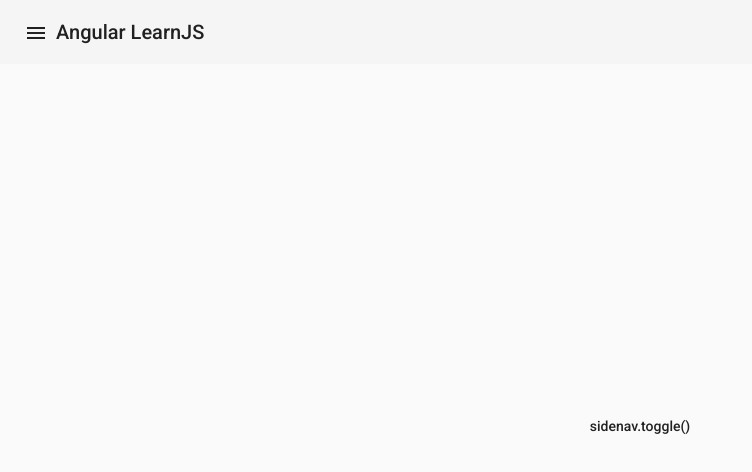
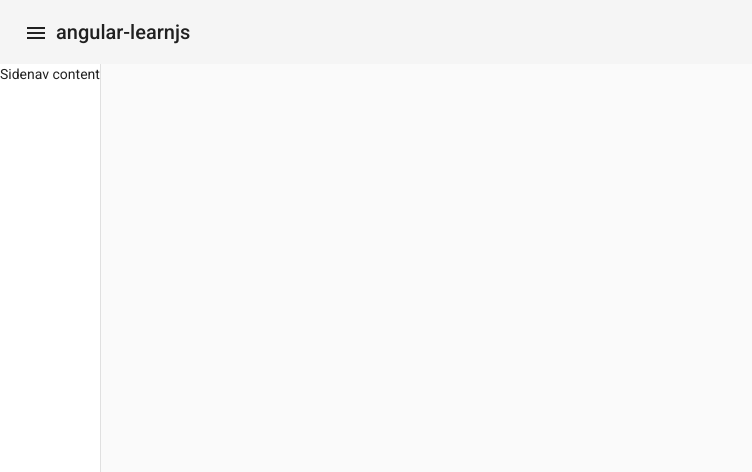
Before and after one commit to Cr4shez/angular-learnjs, an Angular app: page / in a window 1280 px wide. Both pictures are taken after a click on the button "menu". Shown: the top 472 px of the page, without its empty margins (0-752 px from the left). Built offline with nearby package versions, Linux system fonts and the light colour scheme.

Commit message:
feat: open-close sidenav

```diff
--- a/src/app/app.component.html
+++ b/src/app/app.component.html
@@ -1,11 +1,8 @@
-<app-header></app-header>
-<app-sidenav></app-sidenav>
-<!--<mat-sidenav-container class="example-container">-->
-<!--  <mat-sidenav #sidenav mode="side">-->
-<!--    Sidenav content-->
-<!--  </mat-sidenav>-->
+<app-header
+  [title]="title"
+  (menuClick)="onMenuClick()"
+>
+</app-header>
+<app-sidenav [opened]="sideMenuOpened">
 
-<!--  <mat-sidenav-content>-->
-<router-outlet></router-outlet>
-<!--  </mat-sidenav-content>-->
-<!--</mat-sidenav-container>-->
+</app-sidenav>
--- a/src/app/app.component.ts
+++ b/src/app/app.component.ts
@@ -7,4 +7,9 @@ import { Component } from '@angular/core';
 })
 export class AppComponent {
   title = 'angular-learnjs';
+  sideMenuOpened = false;
+
+  onMenuClick() {
+    this.sideMenuOpened = !this.sideMenuOpened;
+  }
 }
--- a/src/app/components/header/header/header.component.html
+++ b/src/app/components/header/header/header.component.html
@@ -1,7 +1,10 @@
 <mat-toolbar>
-  <button mat-icon-button class="example-icon" aria-label="Example icon-button with menu icon">
+  <button mat-icon-button
+          class="example-icon"
+          aria-label="Example icon-button with menu icon"
+          (click)="menuClick.emit()">
     <mat-icon>menu</mat-icon>
   </button>
-  <span>Angular LearnJS</span>
+  <span>{{ title }}</span>
 </mat-toolbar>
 <!--<app-sidenav></app-sidenav>-->
--- a/src/app/components/header/header/header.component.ts
+++ b/src/app/components/header/header/header.component.ts
@@ -1,4 +1,4 @@
-import { Component, OnInit } from '@angular/core';
+import { Component, EventEmitter, Input, OnInit, Output } from '@angular/core';
 
 @Component({
   selector: 'app-header',
@@ -6,5 +6,8 @@ import { Component, OnInit } from '@angular/core';
   styleUrls: ['./header.component.less'],
 })
 export class HeaderComponent {
+  @Input() title!: string;
+  @Output() menuClick = new EventEmitter<void>();
+
   constructor() {}
 }
--- a/src/app/components/header/sidenav/sidenav.component.html
+++ b/src/app/components/header/sidenav/sidenav.component.html
@@ -1,9 +1,8 @@
 <mat-sidenav-container class="sidenav-container">
-  <mat-sidenav #sidenav mode="side">
+  <mat-sidenav [opened]="opened" mode="side">
     Sidenav content
   </mat-sidenav>
 
   <mat-sidenav-content class="sidenav-content">
-    <p><button mat-button (click)="sidenav.toggle()">sidenav.toggle()</button></p>
   </mat-sidenav-content>
 </mat-sidenav-container>
--- a/src/app/components/header/sidenav/sidenav.component.ts
+++ b/src/app/components/header/sidenav/sidenav.component.ts
@@ -1,4 +1,4 @@
-import { Component, OnInit } from '@angular/core';
+import { Component, Input, OnInit } from '@angular/core';
 
 @Component({
   selector: 'app-sidenav',
@@ -6,5 +6,6 @@ import { Component, OnInit } from '@angular/core';
   styleUrls: ['./sidenav.component.less'],
 })
 export class SidenavComponent {
+  @Input() opened!: boolean;
   constructor() {}
 }
```
